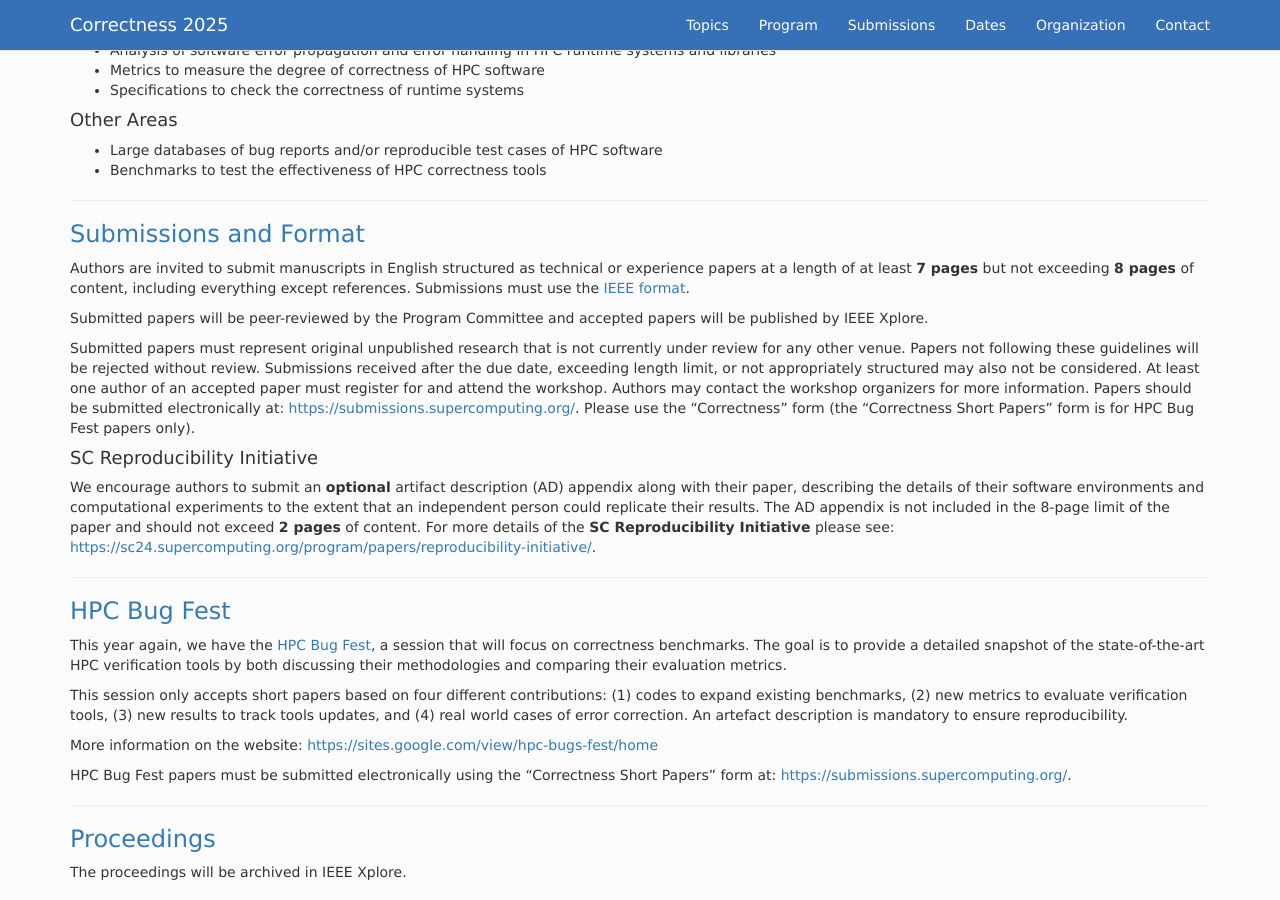
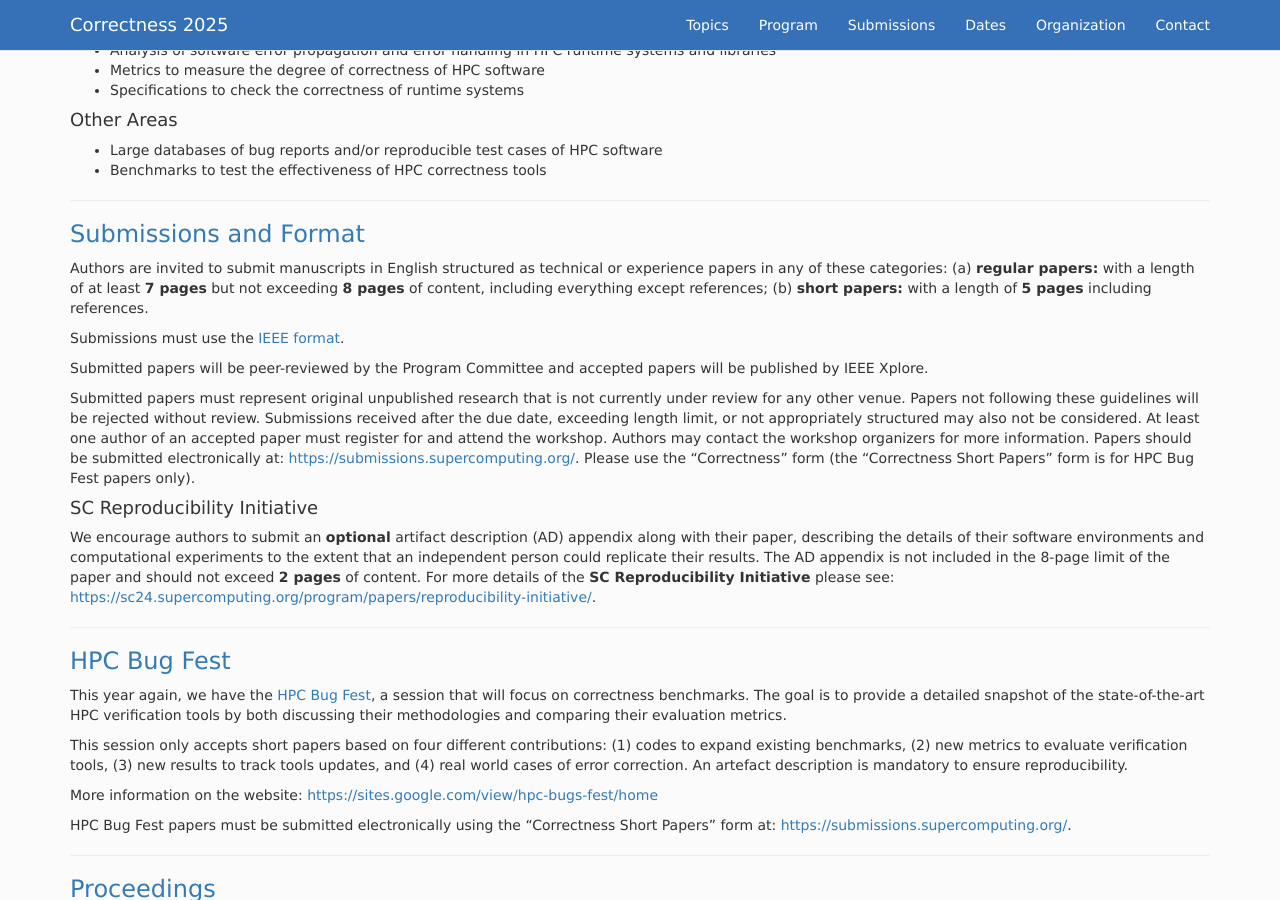
Before and after one commit to correctness-workshop/2025, a Jekyll site: the page built from index.md, in a window 1280 px wide and 900 px high, scrolled down 1228 px. Built offline with Jekyll 4.4.1, drawn with Linux system fonts in a browser that asks for light colours; nearby versions of some CDN libraries; the list of posts is cut into pages by our own code.

Commit message:
fixed papers length

```diff
--- a/index.md
+++ b/index.md
@@ -65,7 +65,11 @@ Topics of interest include, but are not limited to:
 ----
 ### <a class="anchor" name="submissions"> Submissions and Format </a>
 
-Authors are invited to submit manuscripts in English structured as technical or experience papers at a length of at least **7 pages** but not exceeding **8 pages** of content, including everything except references. Submissions must use the [IEEE format](https://www.ieee.org/conferences/publishing/templates.html).
+Authors are invited to submit manuscripts in English structured as technical or experience papers in
+any of these categories: (a) **regular papers:** with a length of at least **7 pages** but not exceeding **8 pages** of content,
+including everything except references; (b) **short papers:** with a length of **5 pages** including references.
+
+Submissions must use the [IEEE format](https://www.ieee.org/conferences/publishing/templates.html).
 
 <!--Submitted papers will be peer-reviewed by the Program Committee and accepted papers will be published by IEEE Xplore via TCHPC.-->
 Submitted papers will be peer-reviewed by the Program Committee and accepted papers will be published by IEEE Xplore.
```
